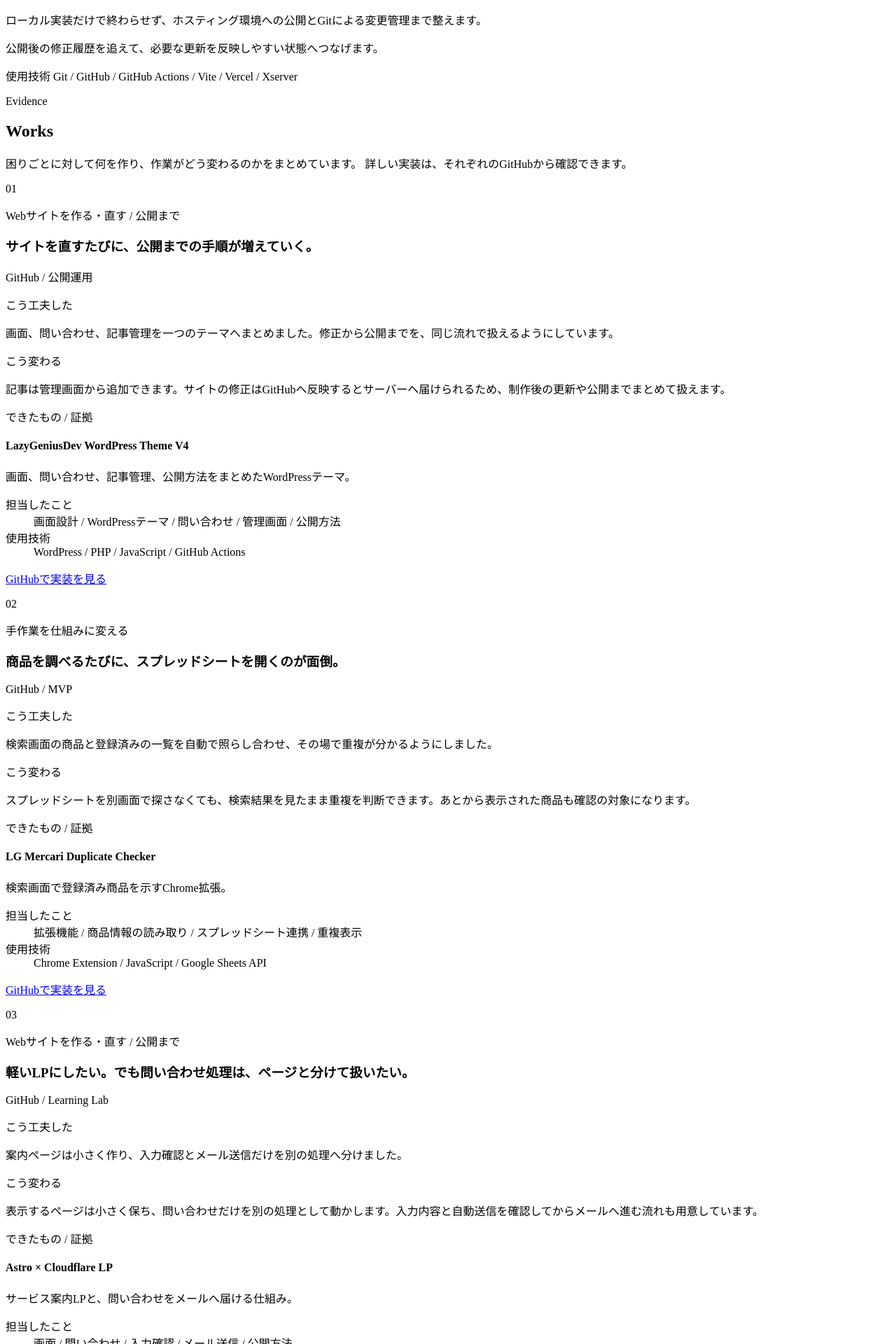
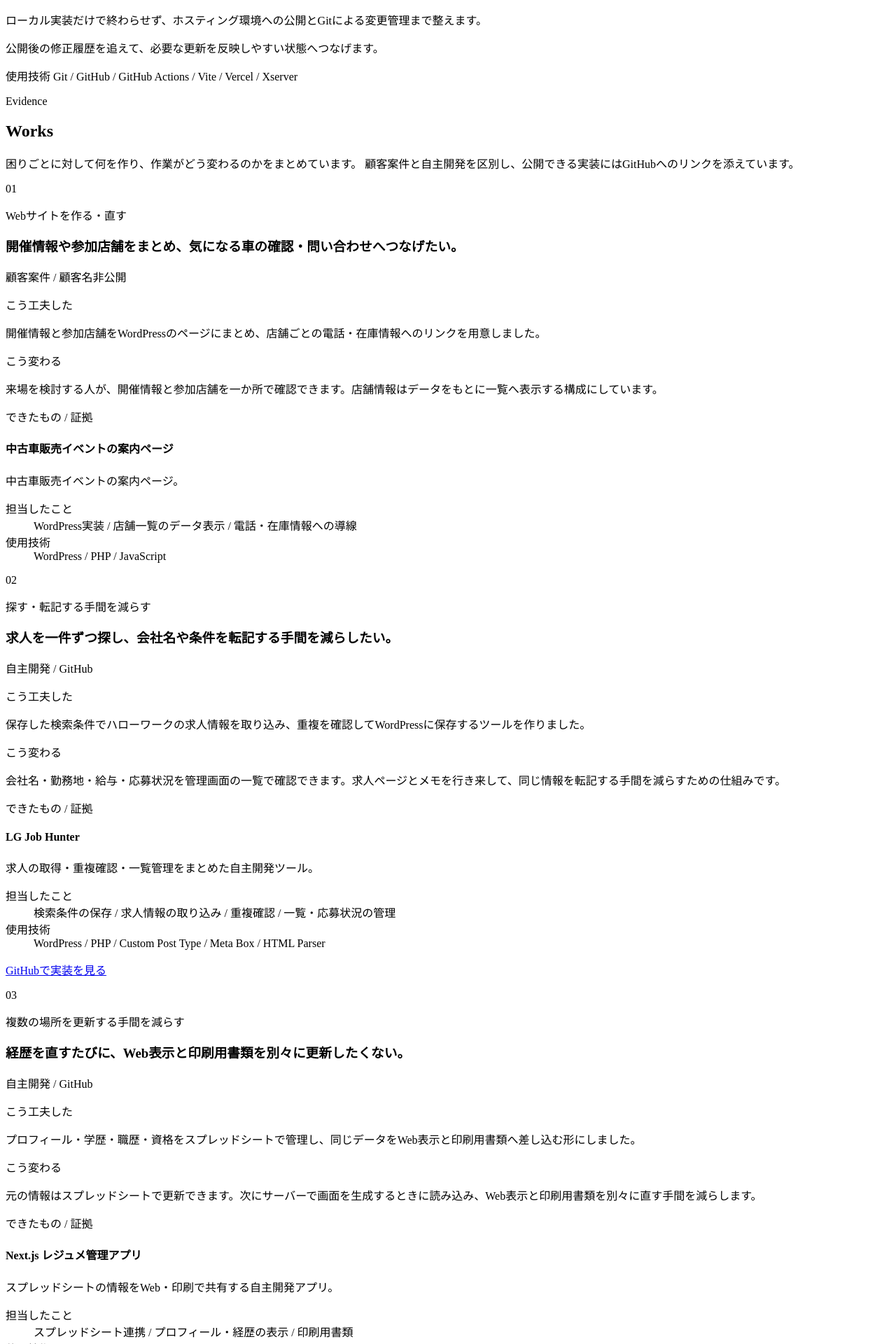
Before and after one commit to Leon20200809/lazygenius-v5, a WordPress theme: template src/lazygenius-v5/front-page.php in a window 1280 px wide. Shown: the part 2880-4800 px from the top of the page at 70% size. Run offline with PHP 8.4 and a stand-in for WordPress, Linux system fonts and the light colour scheme; the site name, menu and one post (Sample post) are stand-ins, and other content is empty.

Commit message:
プロフィールと実績の紹介文を具体化

```diff
--- a/src/lazygenius-v5/template-parts/form/form-input.php
+++ b/src/lazygenius-v5/template-parts/form/form-input.php
@@ -39,7 +39,7 @@
 
         <div class="contact-row">
             <label class="contact-row__label" for="contact-message">困っていること・相談したいこと</label>
-            <p class="contact-row__help" id="contact-message-help">対象のURL、直したい場所、今困っていることなど、分かる範囲で構いません。</p>
+            <p class="contact-row__help" id="contact-message-help">対象のURL、直したい場所、今困っていることなど、分かる範囲で400文字以内でお書きください。</p>
             <textarea
                 class="contact-row__control"
                 id="contact-message"
--- a/src/lazygenius-v5/template-parts/section-about.php
+++ b/src/lazygenius-v5/template-parts/section-about.php
@@ -6,13 +6,13 @@
         <div class="about__body">
             <div class="about__text">
                 <p class="about__lead">
-                    Web開発を通じて、手作業や非効率を減らし、長く使える仕組みを作ることを重視しています。
+                    大阪市在住のLeon.Cです。IT業界で15年、社内SEとして7年の経験があります。
                 </p>
 
                 <p class="about__description">
-                    デザインだけではなく、フォーム、管理画面、CSV連携、
-                    カスタム投稿、簡単な業務効率化ツールまで、
-                    「使える仕組み」を作ることが得意です。
+                    Webサイトの制作・改修に加え、情報を探す、同じ内容を転記する、
+                    複数の場所を更新するといった日々の手間を、
+                    小さな仕組みで減らすお手伝いをしています。
                 </p>
 
                 <p class="about__description">
--- a/src/lazygenius-v5/template-parts/section-works.php
+++ b/src/lazygenius-v5/template-parts/section-works.php
@@ -5,42 +5,42 @@ $git_hub_url = 'https://github.com/Leon20200809';
 $selected_works = [
     [
         'number' => '01',
-        'title' => 'LazyGeniusDev WordPress Theme V4',
-        'problem' => 'サイトを直すたびに、公開までの手順が増えていく。',
-        'approach' => '画面、問い合わせ、記事管理を一つのテーマへまとめました。修正から公開までを、同じ流れで扱えるようにしています。',
-        'product' => '画面、問い合わせ、記事管理、公開方法をまとめたWordPressテーマ。',
-        'change' => '記事は管理画面から追加できます。サイトの修正はGitHubへ反映するとサーバーへ届けられるため、制作後の更新や公開までまとめて扱えます。',
-        'scope' => '画面設計 / WordPressテーマ / 問い合わせ / 管理画面 / 公開方法',
-        'tech' => 'WordPress / PHP / JavaScript / GitHub Actions',
-        'service' => 'Webサイトを作る・直す / 公開まで',
-        'status' => 'GitHub / 公開運用',
-        'url' => $git_hub_url . '/LazyGeniusDev_WordPressThemeV4',
+        'title' => '中古車販売イベントの案内ページ',
+        'problem' => '開催情報や参加店舗をまとめ、気になる車の確認・問い合わせへつなげたい。',
+        'approach' => '開催情報と参加店舗をWordPressのページにまとめ、店舗ごとの電話・在庫情報へのリンクを用意しました。',
+        'product' => '中古車販売イベントの案内ページ。',
+        'change' => '来場を検討する人が、開催情報と参加店舗を一か所で確認できます。店舗情報はデータをもとに一覧へ表示する構成にしています。',
+        'scope' => 'WordPress実装 / 店舗一覧のデータ表示 / 電話・在庫情報への導線',
+        'tech' => 'WordPress / PHP / JavaScript',
+        'service' => 'Webサイトを作る・直す',
+        'status' => '顧客案件 / 顧客名非公開',
+        'url' => '',
     ],
     [
         'number' => '02',
-        'title' => 'LG Mercari Duplicate Checker',
-        'problem' => '商品を調べるたびに、スプレッドシートを開くのが面倒。',
-        'approach' => '検索画面の商品と登録済みの一覧を自動で照らし合わせ、その場で重複が分かるようにしました。',
-        'product' => '検索画面で登録済み商品を示すChrome拡張。',
-        'change' => 'スプレッドシートを別画面で探さなくても、検索結果を見たまま重複を判断できます。あとから表示された商品も確認の対象になります。',
-        'scope' => '拡張機能 / 商品情報の読み取り / スプレッドシート連携 / 重複表示',
-        'tech' => 'Chrome Extension / JavaScript / Google Sheets API',
-        'service' => '手作業を仕組みに変える',
-        'status' => 'GitHub / MVP',
-        'url' => $git_hub_url . '/lg-mercari-duplicate-checker',
+        'title' => 'LG Job Hunter',
+        'problem' => '求人を一件ずつ探し、会社名や条件を転記する手間を減らしたい。',
+        'approach' => '保存した検索条件でハローワークの求人情報を取り込み、重複を確認してWordPressに保存するツールを作りました。',
+        'product' => '求人の取得・重複確認・一覧管理をまとめた自主開発ツール。',
+        'change' => '会社名・勤務地・給与・応募状況を管理画面の一覧で確認できます。求人ページとメモを行き来して、同じ情報を転記する手間を減らすための仕組みです。',
+        'scope' => '検索条件の保存 / 求人情報の取り込み / 重複確認 / 一覧・応募状況の管理',
+        'tech' => 'WordPress / PHP / Custom Post Type / Meta Box / HTML Parser',
+        'service' => '探す・転記する手間を減らす',
+        'status' => '自主開発 / GitHub',
+        'url' => $git_hub_url . '/lg-job-hunter',
     ],
     [
         'number' => '03',
-        'title' => 'Astro × Cloudflare LP',
-        'problem' => '軽いLPにしたい。でも問い合わせ処理は、ページと分けて扱いたい。',
-        'approach' => '案内ページは小さく作り、入力確認とメール送信だけを別の処理へ分けました。',
-        'product' => 'サービス案内LPと、問い合わせをメールへ届ける仕組み。',
-        'change' => '表示するページは小さく保ち、問い合わせだけを別の処理として動かします。入力内容と自動送信を確認してからメールへ進む流れも用意しています。',
-        'scope' => '画面 / 問い合わせ / 入力確認 / メール送信 / 公開方法',
-        'tech' => 'Astro / TypeScript / Cloudflare Workers / Turnstile / Resend',
-        'service' => 'Webサイトを作る・直す / 公開まで',
-        'status' => 'GitHub / Learning Lab',
-        'url' => $git_hub_url . '/lg-astro-cloudflare-lp',
+        'title' => 'Next.js レジュメ管理アプリ',
+        'problem' => '経歴を直すたびに、Web表示と印刷用書類を別々に更新したくない。',
+        'approach' => 'プロフィール・学歴・職歴・資格をスプレッドシートで管理し、同じデータをWeb表示と印刷用書類へ差し込む形にしました。',
+        'product' => 'スプレッドシートの情報をWeb・印刷で共有する自主開発アプリ。',
+        'change' => '元の情報はスプレッドシートで更新できます。次にサーバーで画面を生成するときに読み込み、Web表示と印刷用書類を別々に直す手間を減らします。',
+        'scope' => 'スプレッドシート連携 / プロフィール・経歴の表示 / 印刷用書類',
+        'tech' => 'Next.js / React / TypeScript / Tailwind CSS / Google Sheets / Vercel',
+        'service' => '複数の場所を更新する手間を減らす',
+        'status' => '自主開発 / GitHub',
+        'url' => $git_hub_url . '/lazygenius-web-resume',
     ],
 ];
 
@@ -58,6 +58,36 @@ $works_tabs = [
 
 $works_items = [
     [
+        'title' => 'LazyGeniusDev WordPress Theme V4',
+        'problem' => 'サイトを直すたびに、公開までの手順が増えていく。',
+        'approach' => '画面、問い合わせ、記事管理を一つのテーマへまとめました。修正から公開までを、同じ流れで扱えるようにしています。',
+        'link_label' => 'GitHubで実装を見る',
+        'tech' => 'WordPress / PHP / JavaScript / GitHub Actions',
+        'image' => 'works-sample.webp',
+        'category' => 'wordpress',
+        'url' => $git_hub_url . '/LazyGeniusDev_WordPressThemeV4',
+    ],
+    [
+        'title' => 'LG Mercari Duplicate Checker',
+        'problem' => '商品を調べるたびに、スプレッドシートを開くのが面倒。',
+        'approach' => '検索画面の商品と登録済みの一覧を自動で照らし合わせ、その場で重複が分かるようにしました。',
+        'link_label' => 'GitHubで実装を見る',
+        'tech' => 'Chrome Extension / JavaScript / Google Sheets API',
+        'image' => 'works-sample.webp',
+        'category' => 'react',
+        'url' => $git_hub_url . '/lg-mercari-duplicate-checker',
+    ],
+    [
+        'title' => 'Astro × Cloudflare LP',
+        'problem' => '軽いLPにしたい。でも問い合わせ処理は、ページと分けて扱いたい。',
+        'approach' => '案内ページは小さく作り、入力確認とメール送信だけを別の処理へ分けました。',
+        'link_label' => 'GitHubで実装を見る',
+        'tech' => 'Astro / TypeScript / Cloudflare Workers / Turnstile / Resend',
+        'image' => 'works-sample.webp',
+        'category' => 'wordpress',
+        'url' => $git_hub_url . '/lg-astro-cloudflare-lp',
+    ],
+    [
         'title' => 'LazyGenius V5 WordPress Theme',
         'problem' => 'WordPressテーマはそのまま納品したい。でもCSSやJavaScriptはまとめて管理したい。',
         'approach' => 'WordPressの仕組みを残し、開発用のファイルだけをビルドする形に分けた。',
@@ -66,16 +96,6 @@ $works_items = [
         'image' => 'works-sample.webp',
         'category' => 'wordpress',
         'url' => $git_hub_url . "/lazygenius-v5",
-    ],
-    [
-        'title' => 'LG Job Hunter',
-        'problem' => '求人ページを一件ずつ開き、候補を手で残していくのが面倒。',
-        'approach' => '求人の取得、重複確認、保存、管理画面での確認までをWordPressへまとめた。',
-        'link_label' => 'GitHubで実装を見る',
-        'tech' => 'WordPress / PHP / Custom Post Type / Meta Box / HTML Parser / Cron設計',
-        'image' => 'works-sample.webp',
-        'category' => 'wordpress',
-        'url' => $git_hub_url . "/lg-job-hunter",
     ],
     [
         'title' => 'WordPress × Next.js ヘッドレスCMS表示デモ',
@@ -106,16 +126,6 @@ $works_items = [
         'image' => 'works-sample.webp',
         'category' => 'laravel',
         'url' => $git_hub_url . "/laravel-test-dojo",
-    ],
-    [
-        'title' => 'Next.js レジュメ管理アプリ',
-        'problem' => '経歴を直すたびに、Web表示と印刷用書類を別々に更新したくない。',
-        'approach' => '経歴はスプレッドシートで管理し、Web表示、印刷、選考結果の返信へ使い回せるようにした。',
-        'link_label' => 'GitHubで実装を見る',
-        'tech' => 'Next.js / React / TypeScript / Tailwind CSS / Google Sheets / Vercel',
-        'image' => 'works-sample.webp',
-        'category' => 'react',
-        'url' => $git_hub_url . "/lazygenius-web-resume",
     ],
     [
         'title' => 'LG UI KIT',
@@ -157,7 +167,7 @@ $works_items = [
             <h2 class="section-title works__title">Works</h2>
             <p class="works__lead">
                 困りごとに対して何を作り、作業がどう変わるのかをまとめています。
-                詳しい実装は、それぞれのGitHubから確認できます。
+                顧客案件と自主開発を区別し、公開できる実装にはGitHubへのリンクを添えています。
             </p>
         </div>
 
@@ -202,6 +212,8 @@ $works_items = [
                                 </div>
                             </dl>
 
+                            <?php // 公開先のある実績だけに実装リンクを表示する。 ?>
+                            <?php if ($selected_work['url'] !== '') : ?>
                                 <a
                                     class="works__evidence-link"
                                     href="<?= esc_url($selected_work['url']); ?>"
@@ -210,6 +222,7 @@ $works_items = [
                                     rel="noopener noreferrer">
                                     GitHubで実装を見る
                                 </a>
+                            <?php endif; ?>
                         </aside>
                     </div>
                 </article>
```
Lines whose indentation alone changed are shown as unchanged.
